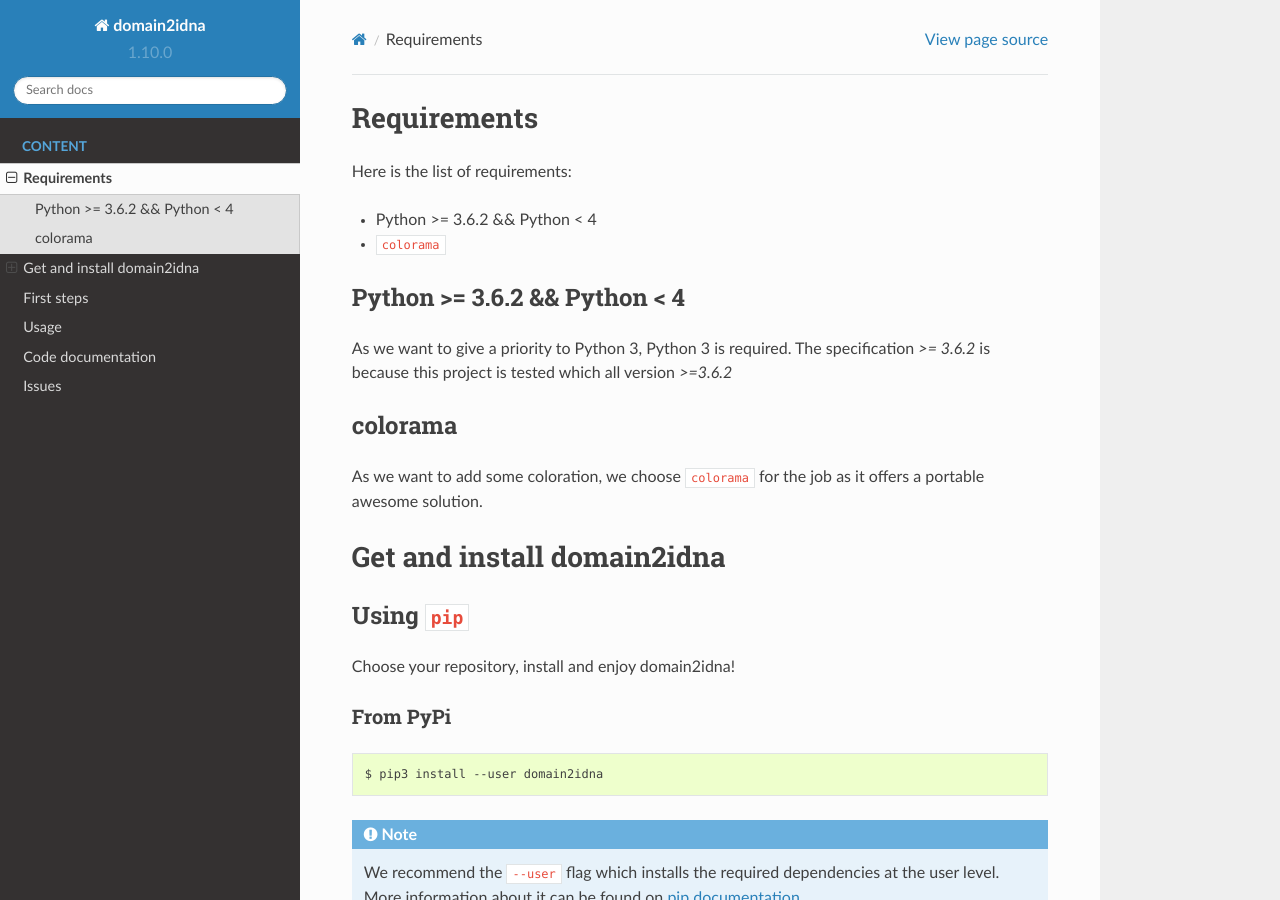
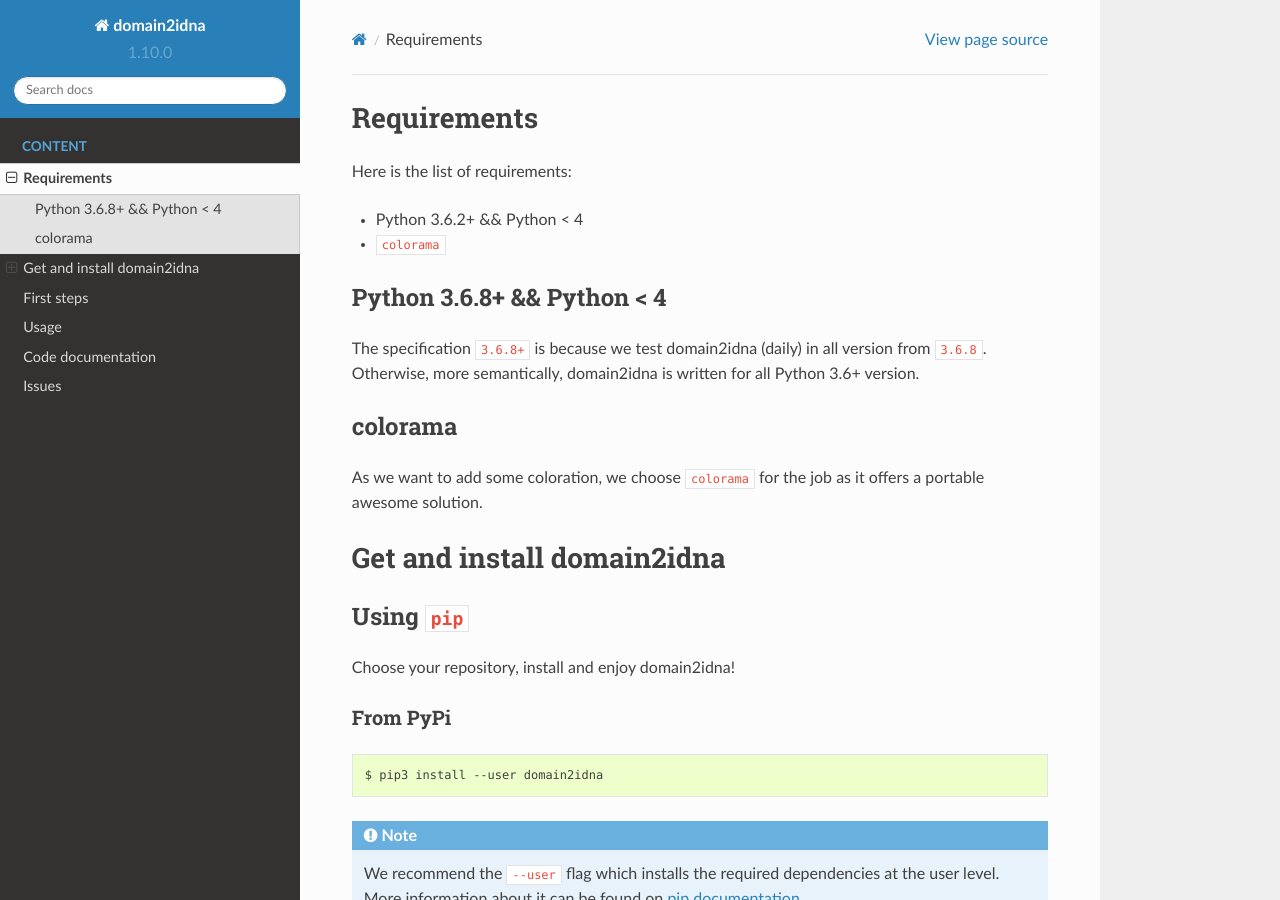
Before and after one commit to PyFunceble/domain2idna, a Sphinx documentation site: the page built from docs/installation.rst, in a window 1280 px wide and 900 px high. Built offline with Sphinx 7.4.7 and the Read the Docs theme 2.0.0, drawn with Linux system fonts in a browser that asks for light colours.

Commit message:
Update documentation

```diff
--- a/docs/installation.rst
+++ b/docs/installation.rst
@@ -3,14 +3,14 @@
 
 Here is the list of requirements:
 
--   Python >= 3.6.2  && Python < 4
+-   Python 3.6.2+ && Python < 4
 -   :code:`colorama`
 
-Python >= 3.6.2  && Python < 4
+Python 3.6.8+  && Python < 4
 ------------------------------
 
-As we want to give a priority to Python 3, Python 3 is required. The specification `>= 3.6.2` is because
-this project is tested which all version `>=3.6.2`
+The specification :code:`3.6.8+` is because we test domain2idna (daily) in all version from :code:`3.6.8`.
+Otherwise, more semantically, domain2idna is written for all Python 3.6+ version.
 
 colorama
 --------
```
